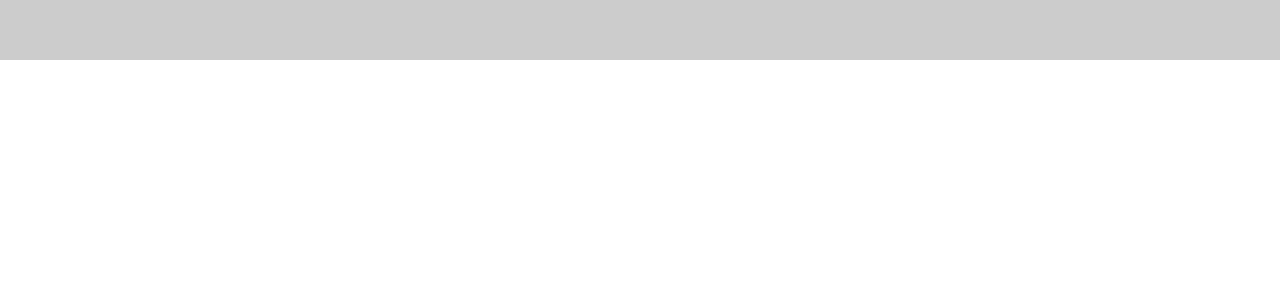
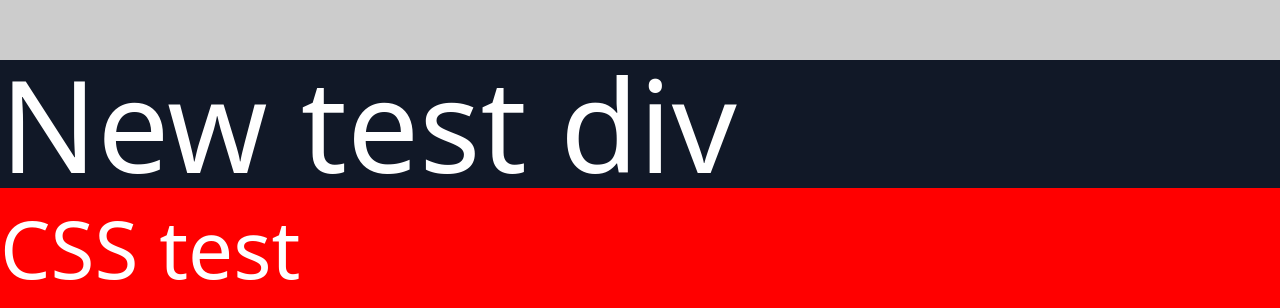
Before and after one commit to nicyuvi/project-boilerplate, a website built with webpack: page public/index.html in a window 1280 px wide. Shown: the part 1312-1620 px from the top of the page. Before the commit the page ends 1372 px from the top, so only its background shows below. Built offline with nearby package versions, Linux system fonts and the light colour scheme; files whose address does not match are found by name.

Commit message:
Add new div
Added two new test divs and styled each with tailwind css and custom css respectively to check if my git add command finds children files if I just add the folder

```diff
--- a/public/index.html
+++ b/public/index.html
@@ -14,5 +14,9 @@
     <img src="../src/assets/img-1.jpg" alt="">
   </div>
   <div class="background-container"></div>
+  <div>
+    <h1 class="text-white bg-gray-900 text-9xl">New test div</h1>
+    <h2 class="sub-text">CSS test</h2>
+  </div>
 </body>
 </html>
--- a/src/main.css
+++ b/src/main.css
@@ -16,5 +16,11 @@
       background-repeat: no-repeat; /* Do not repeat the image */
       background-size: cover; /* Resize the background image to cover the entire container */
     }
+
+    .sub-text {
+      background-color: red;
+      font-size: 5rem;
+      color: white;
+    }
   }
 }
```
Also changed, not shown: README.md (added).
